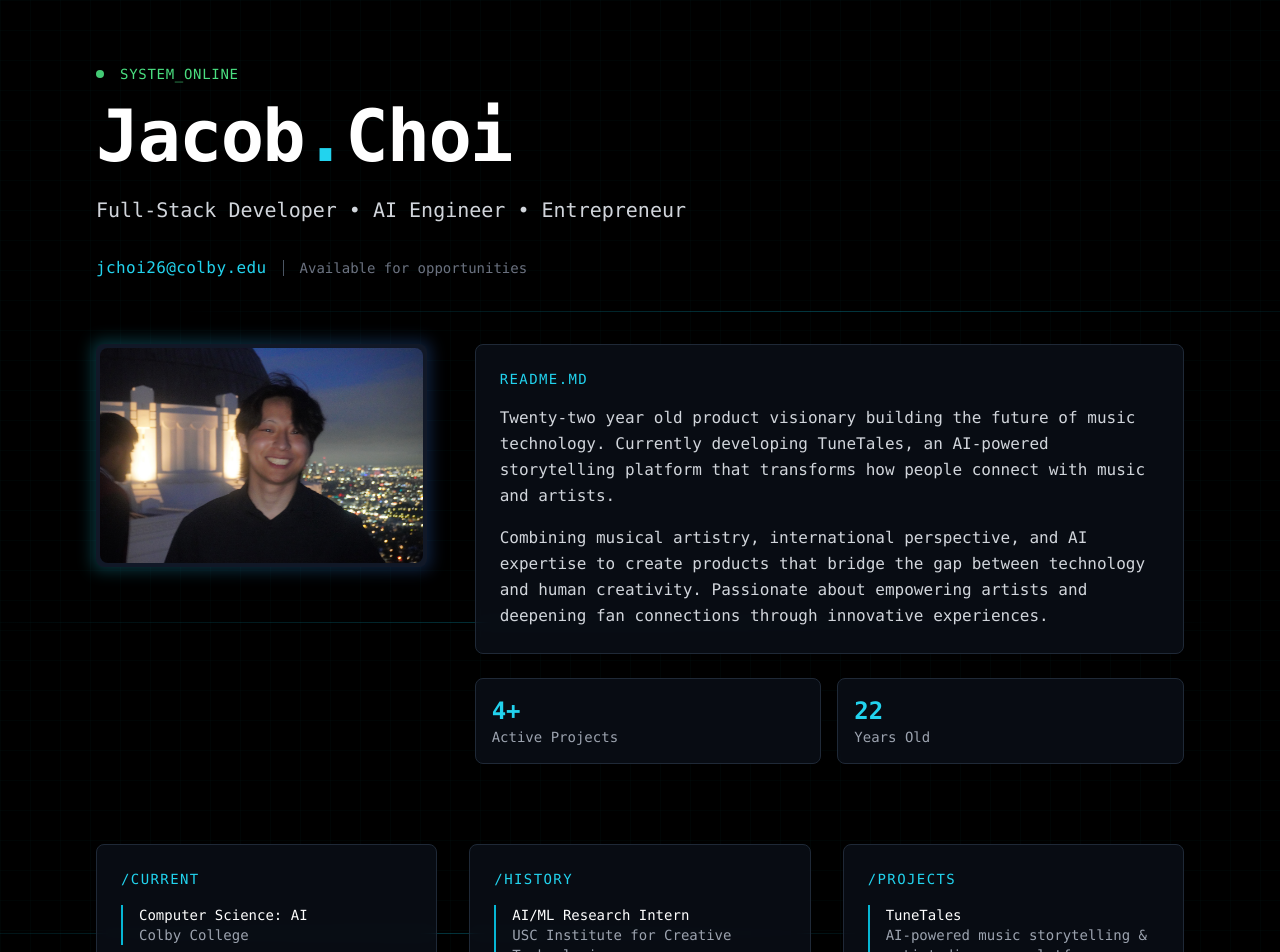
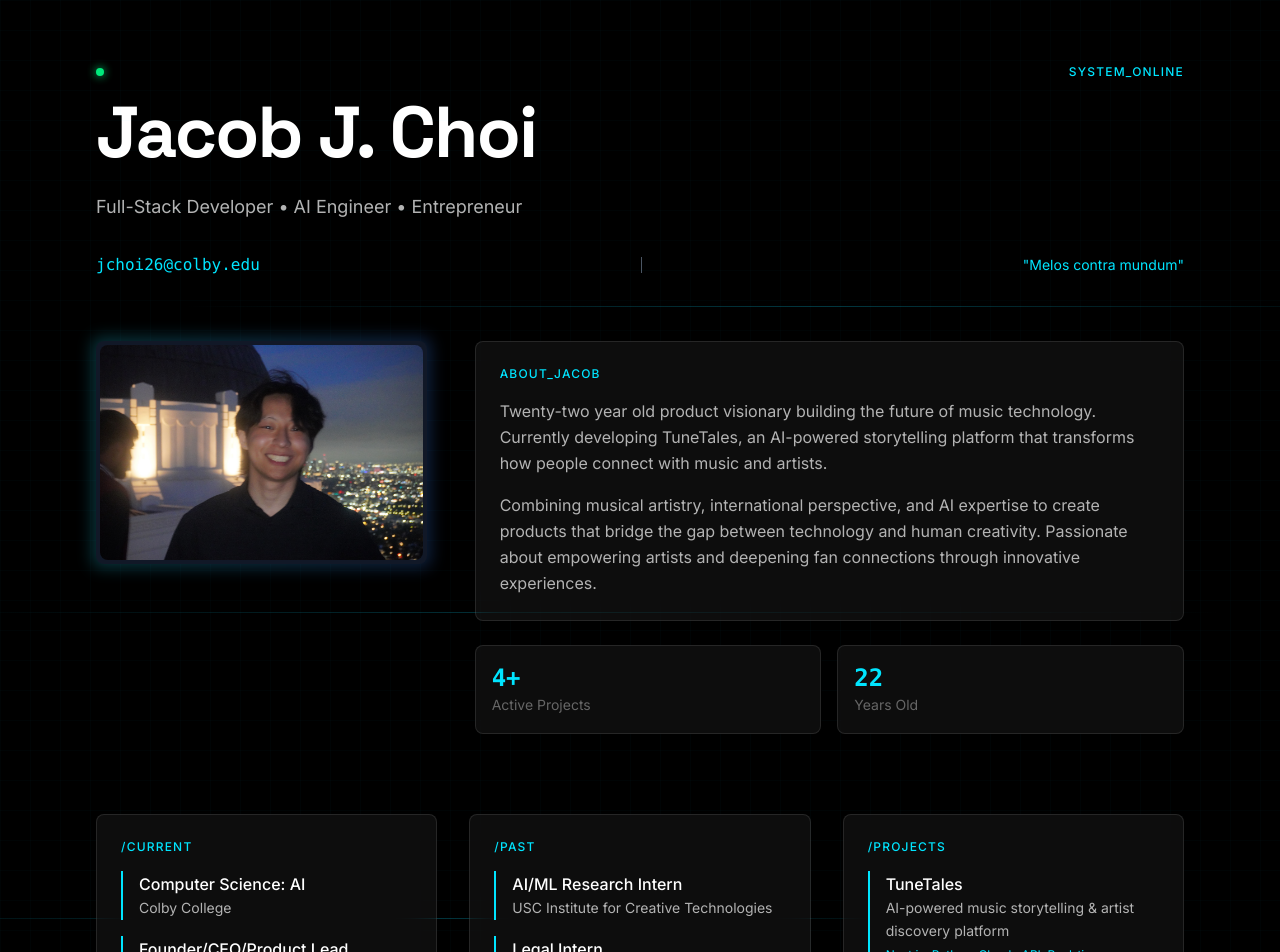
Before and after one commit to jacob7choi-xyz/personal-website, a Next.js app: page / in a window 1280 px wide. Shown: the top 952 px of the page. Built offline with nearby package versions, Linux system fonts and the light colour scheme.

Commit message:
More updates--Fixed mouse lag

```diff
--- a/src/app/globals.css
+++ b/src/app/globals.css
@@ -1,71 +1,343 @@
+/* Professional Tech-Focused Typography */
+@import url("https://fonts.googleapis.com/css2?family=JetBrains+Mono:ital,wght@0,100..800;1,100..800&display=swap");
+@import url("https://fonts.googleapis.com/css2?family=Inter:ital,opsz,wght@0,14..32,100..900;1,14..32,100..900&display=swap");
+@import url("https://fonts.googleapis.com/css2?family=Space+Grotesk:wght@300..700&display=swap");
+@import url("https://fonts.googleapis.com/css2?family=Fira+Code:wght@300..700&display=swap");
+
 @tailwind base;
 @tailwind components;
 @tailwind utilities;
 
+/* CSS Custom Properties for Theme */
 :root {
-  --foreground-rgb: 0, 0, 0;
-  --background-start-rgb: 214, 219, 220;
-  --background-end-rgb: 255, 255, 255;
+  /* Tech Color Palette */
+  --primary-cyan: #00E5FF;
+  --primary-blue: #0084FF;
+  --accent-green: #00FF88;
+  --warning-orange: #FF8C00;
+  --error-red: #FF3B30;
+
+  /* Grayscale */
+  --gray-50: #FAFAFA;
+  --gray-100: #F5F5F5;
+  --gray-200: #EEEEEE;
+  --gray-300: #E0E0E0;
+  --gray-400: #BDBDBD;
+  --gray-500: #9E9E9E;
+  --gray-600: #757575;
+  --gray-700: #616161;
+  --gray-800: #424242;
+  --gray-900: #212121;
+
+  /* Dark Theme Colors */
+  --bg-primary: #0A0A0A;
+  --bg-secondary: #111111;
+  --bg-tertiary: #1A1A1A;
+  --text-primary: #FFFFFF;
+  --text-secondary: #B3B3B3;
+  --text-tertiary: #666666;
+
+  /* Spacing */
+  --space-xs: 0.25rem;
+  --space-sm: 0.5rem;
+  --space-md: 1rem;
+  --space-lg: 1.5rem;
+  --space-xl: 2rem;
+  --space-2xl: 3rem;
+
+  /* Border Radius */
+  --radius-sm: 0.375rem;
+  --radius-md: 0.5rem;
+  --radius-lg: 0.75rem;
+  --radius-xl: 1rem;
+
+  /* Shadows */
+  --shadow-sm: 0 1px 2px 0 rgb(0 0 0 / 0.05);
+  --shadow-md: 0 4px 6px -1px rgb(0 0 0 / 0.1), 0 2px 4px -2px rgb(0 0 0 / 0.1);
+  --shadow-lg: 0 10px 15px -3px rgb(0 0 0 / 0.1), 0 4px 6px -4px rgb(0 0 0 / 0.1);
+  --shadow-glow: 0 0 20px rgb(0 229 255 / 0.3);
 }
 
-@media (prefers-color-scheme: dark) {
-  :root {
-    --foreground-rgb: 255, 255, 255;
-    --background-start-rgb: 0, 0, 0;
-    --background-end-rgb: 0, 0, 0;
+/* Base Styles */
+body {
+  color: var(--text-primary);
+  background: var(--bg-primary);
+  font-family: 'Inter', -apple-system, BlinkMacSystemFont, 'Segoe UI', 'Roboto', sans-serif;
+  font-feature-settings: 'cv11', 'ss01';
+  font-variation-settings: 'opsz' 32;
+  -webkit-font-smoothing: antialiased;
+  -moz-osx-font-smoothing: grayscale;
+  cursor: none;
+}
+
+@layer base {
+  /* Typography Hierarchy */
+  .heading-1 {
+    @apply text-5xl md:text-7xl font-bold tracking-tight;
+    font-family: 'Space Grotesk', sans-serif;
+  }
+
+  .heading-2 {
+    @apply text-3xl md:text-4xl font-semibold tracking-tight;
+    font-family: 'Space Grotesk', sans-serif;
+  }
+
+  .heading-3 {
+    @apply text-xl md:text-2xl font-medium;
+    font-family: 'Space Grotesk', sans-serif;
+  }
+
+  .body-large {
+    @apply text-lg leading-relaxed;
+    font-family: 'Inter', sans-serif;
+  }
+
+  .body-normal {
+    @apply text-base leading-relaxed;
+    font-family: 'Inter', sans-serif;
+  }
+
+  .body-small {
+    @apply text-sm leading-relaxed;
+    font-family: 'Inter', sans-serif;
+  }
+
+  .code {
+    @apply font-mono text-sm;
+    font-family: 'JetBrains Mono', 'Fira Code', monospace;
+  }
+
+  .label {
+    @apply text-xs uppercase tracking-widest font-medium;
+    font-family: 'Inter', sans-serif;
+  }
+
+  /* Link Styles */
+  .link {
+    @apply relative inline-flex items-center gap-1 transition-all duration-300;
+    color: var(--primary-cyan);
+    text-decoration: none;
+  }
+
+  .link:hover {
+    color: var(--primary-blue);
+    transform: translateX(2px);
+  }
+
+  .link-underline {
+    @apply link underline underline-offset-4 decoration-dotted decoration-gray-500;
+  }
+
+  .link-underline:hover {
+    @apply decoration-cyan-400;
+  }
+
+  /* Focus Styles for Accessibility */
+  .focus-ring {
+    @apply focus:outline-none focus:ring-2 focus:ring-cyan-400 focus:ring-offset-2 focus:ring-offset-black;
   }
 }
 
-body {
-  cursor: none;
+@layer components {
+  /* Layout Utilities */
+  .container-custom {
+    @apply max-w-6xl mx-auto px-8;
   }
 
-/* Custom Cursor Base Style */
-.custom-cursor {
-  position: fixed;
-  top: 0;
-  left: 0;
-  width: 20px;
-  height: 20px;
-  background-color: white;
-  border-radius: 50%;
-  pointer-events: none;
-  z-index: 10000;
-  transform: translate(-50%, -50%);
-  transition: transform 0.2s ease-out, background-color 0.3s ease;
-  mix-blend-mode: difference; /* This gives that Tina Mai glow effect */
+  .flex-center {
+    @apply flex items-center justify-center;
   }
 
-/* Hover effect */
-.custom-cursor.hovered {
-  transform: scale(1.6) translate(-50%, -50%);
-  background-color: white;
+  .flex-between {
+    @apply flex items-center justify-between;
+  }
+
+  .flex-col-center {
+    @apply flex flex-col items-center justify-center;
+  }
+
+  /* Card Components */
+  .card {
+    @apply rounded-lg border backdrop-blur-md transition-all duration-300;
+    background: rgba(255, 255, 255, 0.05);
+    border-color: rgba(255, 255, 255, 0.1);
+  }
+
+  .card:hover {
+    background: rgba(255, 255, 255, 0.08);
+    border-color: rgba(0, 229, 255, 0.3);
+  }
+
+  .card-glass {
+    @apply card;
+    backdrop-filter: blur(20px);
+    -webkit-backdrop-filter: blur(20px);
+  }
+
+  /* Button Components */
+  .btn-primary {
+    @apply px-6 py-3 rounded-md font-medium transition-all duration-300 focus-ring;
+    background: var(--primary-cyan);
+    color: var(--bg-primary);
+  }
+
+  .btn-primary:hover {
+    background: var(--primary-blue);
+    transform: translateY(-1px);
+    box-shadow: var(--shadow-glow);
+  }
+
+  .btn-secondary {
+    @apply px-6 py-3 rounded-md font-medium border transition-all duration-300 focus-ring;
+    background: transparent;
+    border-color: var(--primary-cyan);
+    color: var(--primary-cyan);
+  }
+
+  .btn-secondary:hover {
+    background: var(--primary-cyan);
+    color: var(--bg-primary);
+  }
+
+  /* Status Indicators */
+  .status-online {
+    @apply w-2 h-2 rounded-full animate-pulse;
+    background: var(--accent-green);
+    box-shadow: 0 0 10px var(--accent-green);
+  }
+
+  .status-busy {
+    @apply w-2 h-2 rounded-full;
+    background: var(--warning-orange);
+    box-shadow: 0 0 10px var(--warning-orange);
+  }
+
+  /* Tech Accents */
+  .border-tech {
+    @apply border-l-2 pl-4;
+    border-color: var(--primary-cyan);
+  }
+
+  .text-tech {
+    color: var(--primary-cyan);
+  }
+
+  .text-muted {
+    color: var(--text-secondary);
+  }
+
+  .text-subtle {
+    color: var(--text-tertiary);
+  }
+
+  /* Grid Patterns */
+  .grid-pattern {
+    background-image:
+      linear-gradient(rgba(0, 229, 255, 0.1) 1px, transparent 1px),
+      linear-gradient(90deg, rgba(0, 229, 255, 0.1) 1px, transparent 1px);
+    background-size: 30px 30px;
+  }
+
+  .grid-pattern-subtle {
+    background-image:
+      linear-gradient(rgba(255, 255, 255, 0.05) 1px, transparent 1px),
+      linear-gradient(90deg, rgba(255, 255, 255, 0.05) 1px, transparent 1px);
+    background-size: 20px 20px;
+  }
+
+  /* Debug Helpers */
+  .debug {
+    @apply border border-red-500;
+  }
+
+  .debug-grid {
+    @apply debug;
+    background: rgba(255, 0, 0, 0.1);
+  }
+
+  /* Animation Helpers */
+  .animate-glow {
+    animation: glow 2s ease-in-out infinite alternate;
+  }
+
+  @keyframes glow {
+    from {
+      box-shadow: 0 0 5px var(--primary-cyan);
+    }
+    to {
+      box-shadow: 0 0 20px var(--primary-cyan), 0 0 30px var(--primary-cyan);
+    }
+  }
+
+  .animate-float {
+    animation: float 6s ease-in-out infinite;
+  }
+
+  @keyframes float {
+    0%, 100% { transform: translateY(0px); }
+    50% { transform: translateY(-10px); }
+  }
 }
 
 @layer utilities {
+  /* Text Utilities */
   .text-balance {
     text-wrap: balance;
   }
+
+  .text-gradient {
+    @apply bg-gradient-to-r from-cyan-400 to-blue-500 bg-clip-text text-transparent;
   }
 
-/* Seasonal cursor adaptations */
-.custom-cursor.season-winter {
-  background-color: #1f2937; /* Dark gray for winter on light backgrounds */
+  .text-gradient-tech {
+    @apply bg-gradient-to-r from-cyan-400 via-blue-500 to-purple-500 bg-clip-text text-transparent;
   }
 
-.custom-cursor.season-spring {
-  background-color: #ec4899; /* Pink for spring */
+  /* Backdrop Utilities */
+  .backdrop-blur-custom {
+    backdrop-filter: blur(20px);
+    -webkit-backdrop-filter: blur(20px);
   }
 
-.custom-cursor.season-summer {
-  background-color: white; /* Keep white for summer */
+  /* Custom Shadows */
+  .shadow-tech {
+    box-shadow: 0 0 20px rgba(0, 229, 255, 0.2);
   }
 
-.custom-cursor.season-autumn {
-  background-color: #f97316; /* Orange for autumn */
+  .shadow-tech-lg {
+    box-shadow: 0 0 40px rgba(0, 229, 255, 0.3);
+  }
 }
 
-/* Ensure links and buttons still have no cursor */
-a, button {
-  cursor: none;
+/* Accessibility - Respect user preferences */
+@media (prefers-reduced-motion: reduce) {
+  *,
+  *::before,
+  *::after {
+    animation-duration: 0.01ms !important;
+    animation-iteration-count: 1 !important;
+    transition-duration: 0.01ms !important;
+    scroll-behavior: auto !important;
   }
+}
+
+/* High contrast mode support */
+@media (prefers-contrast: high) {
+  :root {
+    --primary-cyan: #00FFFF;
+    --text-primary: #FFFFFF;
+    --bg-primary: #000000;
+  }
+}
+
+/* Print styles */
+@media print {
+  .no-print {
+    display: none !important;
+  }
+
+  body {
+    background: white !important;
+    color: black !important;
+  }
+}
--- a/src/app/page.tsx
+++ b/src/app/page.tsx
@@ -28,13 +28,7 @@ export default function Home() {
 
       {/* Grid Background */}
       <div className="absolute inset-0 opacity-20">
-        <div className="absolute inset-0" style={{
-          backgroundImage: `
-            linear-gradient(rgba(0, 255, 255, 0.1) 1px, transparent 1px),
-            linear-gradient(90deg, rgba(0, 255, 255, 0.1) 1px, transparent 1px)
-          `,
-          backgroundSize: '30px 30px'
-        }} />
+        <div className="grid-pattern absolute inset-0" />
       </div>
 
       {/* Animated Grid Lines */}
@@ -63,7 +57,7 @@ export default function Home() {
       )}
 
       {/* Main Content */}
-      <div className="relative z-10 max-w-6xl mx-auto px-8 py-16">
+      <div className="container-custom py-16">
 
         {/* Header Section */}
         <Header />
@@ -97,9 +91,9 @@ export default function Home() {
             transition={{ delay: 0.6, duration: 0.8 }}
             className="lg:col-span-2 space-y-6"
           >
-            <div className="bg-gray-900/50 backdrop-blur border border-gray-800 rounded-lg p-6">
-              <h2 className="text-cyan-400 text-sm uppercase tracking-widest mb-4">README.md</h2>
-              <div className="text-gray-300 leading-relaxed space-y-4">
+            <div className="card-glass p-6">
+              <h2 className="label text-tech mb-4">About_Jacob</h2>
+              <div className="body-normal text-muted leading-relaxed space-y-4">
                 <p>{personalInfo.bio.intro}</p>
                 <p>{personalInfo.bio.focus}</p>
               </div>
@@ -107,13 +101,13 @@ export default function Home() {
 
             {/* Quick Stats */}
             <div className="grid grid-cols-2 gap-4">
-              <div className="bg-gray-900/50 backdrop-blur border border-gray-800 rounded-lg p-4">
-                <div className="text-cyan-400 text-2xl font-bold">{personalInfo.activeProjects}+</div>
-                <div className="text-gray-400 text-sm">Active Projects</div>
+              <div className="card p-4">
+                <div className="text-tech text-2xl font-bold">{personalInfo.activeProjects}+</div>
+                <div className="text-subtle body-small">Active Projects</div>
               </div>
-              <div className="bg-gray-900/50 backdrop-blur border border-gray-800 rounded-lg p-4">
-                <div className="text-cyan-400 text-2xl font-bold">{personalInfo.age}</div>
-                <div className="text-gray-400 text-sm">Years Old</div>
+              <div className="card p-4">
+                <div className="text-tech text-2xl font-bold">{personalInfo.age}</div>
+                <div className="text-subtle body-small">Years Old</div>
               </div>
             </div>
           </motion.div>
@@ -128,15 +122,15 @@ export default function Home() {
 
           {/* Currently */}
           <motion.div
-            className="bg-gray-900/50 backdrop-blur border border-gray-800 rounded-lg p-6 hover:border-cyan-500/50 transition-colors duration-300"
+            className="card-glass p-6"
             {...hoverLift}
           >
-            <h3 className="text-cyan-400 text-sm uppercase tracking-widest mb-4">/current</h3>
-            <div className="space-y-4 text-sm">
+            <h3 className="label text-tech mb-4">/current</h3>
+            <div className="space-y-4 body-small">
               {currentExperience.map((exp) => (
-                <div key={exp.id} className="border-l-2 border-cyan-500 pl-4">
-                  <div className="text-white font-medium">{exp.title}</div>
-                  <div className="text-gray-400">{exp.company}</div>
+                <div key={exp.id} className="border-tech">
+                  <div className="body-normal font-medium">{exp.title}</div>
+                  <div className="text-muted">{exp.company}</div>
                 </div>
               ))}
             </div>
@@ -144,15 +138,15 @@ export default function Home() {
 
           {/* Past */}
           <motion.div
-            className="bg-gray-900/50 backdrop-blur border border-gray-800 rounded-lg p-6 hover:border-cyan-500/50 transition-colors duration-300"
+            className="card-glass p-6"
             {...hoverLift}
           >
-            <h3 className="text-cyan-400 text-sm uppercase tracking-widest mb-4">/history</h3>
-            <div className="space-y-4 text-sm">
+            <h3 className="label text-tech mb-4">/Past</h3>
+            <div className="space-y-4 body-small">
               {pastExperience.map((exp) => (
-                <div key={exp.id} className="border-l-2 border-cyan-500 pl-4">
-                  <div className="text-white font-medium">{exp.title}</div>
-                  <div className="text-gray-400">{exp.company}</div>
+                <div key={exp.id} className="border-tech">
+                  <div className="body-normal font-medium">{exp.title}</div>
+                  <div className="text-muted">{exp.company}</div>
                 </div>
               ))}
             </div>
@@ -160,16 +154,16 @@ export default function Home() {
 
           {/* Projects */}
           <motion.div
-            className="bg-gray-900/50 backdrop-blur border border-gray-800 rounded-lg p-6 hover:border-cyan-500/50 transition-colors duration-300"
+            className="card-glass p-6"
             {...hoverLift}
           >
-            <h3 className="text-cyan-400 text-sm uppercase tracking-widest mb-4">/projects</h3>
-            <div className="space-y-4 text-sm">
+            <h3 className="label text-tech mb-4">/projects</h3>
+            <div className="space-y-4 body-small">
               {projects.map((project) => (
-                <div key={project.id} className="border-l-2 border-cyan-500 pl-4">
-                  <div className="text-white font-medium">{project.title}</div>
-                  <div className="text-gray-400">{project.description}</div>
-                  <div className="text-xs text-cyan-400 mt-1">{project.tech}</div>
+                <div key={project.id} className="border-tech">
+                  <div className="body-normal font-medium">{project.title}</div>
+                  <div className="text-muted">{project.description}</div>
+                  <div className="text-tech text-xs mt-1">{project.tech}</div>
                 </div>
               ))}
             </div>
@@ -188,7 +182,7 @@ export default function Home() {
               href={social.url}
               target="_blank"
               rel="noopener noreferrer"
-              className="flex items-center gap-2 text-gray-400 hover:text-cyan-400 transition-colors duration-200"
+              className="link focus-ring"
               {...hoverSlide}
             >
               <span>{social.name}</span>
@@ -204,10 +198,10 @@ export default function Home() {
           transition={{ delay: 1.2, duration: 0.8 }}
           className="mt-20 pt-8 border-t border-gray-800"
         >
-          <div className="flex justify-between items-center text-sm text-gray-500">
+          <div className="flex-between body-small text-subtle">
             <div>© 2025 Jacob J. Choi</div>
-            <div className="flex items-center gap-2">
-              <div className="w-2 h-2 bg-green-400 rounded-full animate-pulse"></div>
+            <div className="flex-center gap-2">
+              <div className="status-online"></div>
               <span>Built with Next.js & Framer Motion</span>
             </div>
           </div>
--- a/src/components/Global/Cursor.tsx
+++ b/src/components/Global/Cursor.tsx
@@ -11,9 +11,9 @@ const Cursor = () => {
         const x = e.clientX;
         const y = e.clientY;
 
-        // Direct DOM manipulation for instant response
-        cursorRef.current.style.left = `${x - 12}px`;
-        cursorRef.current.style.top = `${y - 12}px`;
+        // Tina's exact method - direct positioning, no offset
+        cursorRef.current.style.left = `${x}px`;
+        cursorRef.current.style.top = `${y}px`;
         cursorRef.current.style.display = "block";
       }
     };
--- a/src/components/Home/Header.tsx
+++ b/src/components/Home/Header.tsx
@@ -8,18 +8,16 @@ const Header = () => {
       {...fadeInUp}
       className="mb-16"
     >
-      <div className="flex items-center gap-4 mb-4">
-        <div className="w-2 h-2 bg-green-400 rounded-full animate-pulse"></div>
-        <span className="text-green-400 text-sm tracking-wider">SYSTEM_ONLINE</span>
+      <div className="flex-between gap-4 mb-4">
+        <div className="status-online"></div>
+        <span className="label text-tech">SYSTEM_ONLINE</span>
       </div>
 
-      <h1 className="text-5xl md:text-7xl font-bold tracking-tight mb-6">
-        <span className="text-white">Jacob</span>
-        <span className="text-cyan-400">.</span>
-        <span className="text-white">Choi</span>
+      <h1 className="heading-1 mb-6">
+        Jacob J. Choi
       </h1>
 
-      <div className="text-xl text-gray-300 mb-8 max-w-2xl">
+      <div className="body-large text-muted mb-8 max-w-2xl">
         <motion.div
           initial={{ opacity: 0 }}
           animate={{ opacity: 1 }}
@@ -33,16 +31,16 @@ const Header = () => {
         initial={{ opacity: 0 }}
         animate={{ opacity: 1 }}
         transition={{ delay: 0.6, duration: 0.8 }}
-        className="flex items-center gap-4"
+        className="flex-between gap-4"
       >
         <a
           href={`mailto:${personalInfo.email}`}
-          className="text-cyan-400 hover:text-cyan-300 transition-colors duration-200 tracking-wide"
+          className="link focus-ring"
         >
           {personalInfo.email}
         </a>
         <div className="w-px h-4 bg-gray-600"></div>
-        <span className="text-gray-500 text-sm">{personalInfo.status}</span>
+        <span className="body-small text-tech">{personalInfo.status}</span>
       </motion.div>
     </motion.div>
   );
--- a/src/constants/experience.ts
+++ b/src/constants/experience.ts
@@ -64,7 +64,7 @@ export const projects = [
   },
   {
     id: 3,
-    title: "Turing Test Experiments",
+    title: "Turing Test Extended Experiments",
     description: "AI-human interaction research",
     tech: "GPT-4, Claude, Prompt Engineering",
   },
--- a/src/constants/socials.ts
+++ b/src/constants/socials.ts
@@ -21,7 +21,7 @@ export const personalInfo = {
     name: "Jacob J. Choi",
     title: "Full-Stack Developer • AI Engineer • Entrepreneur",
     email: "jchoi26@colby.edu",
-  status: "Available for opportunities",
+    status: "\"Melos contra mundum\"",
     age: 22,
     activeProjects: 4,
     bio: {
```
Lines whose indentation alone changed are shown as unchanged.
